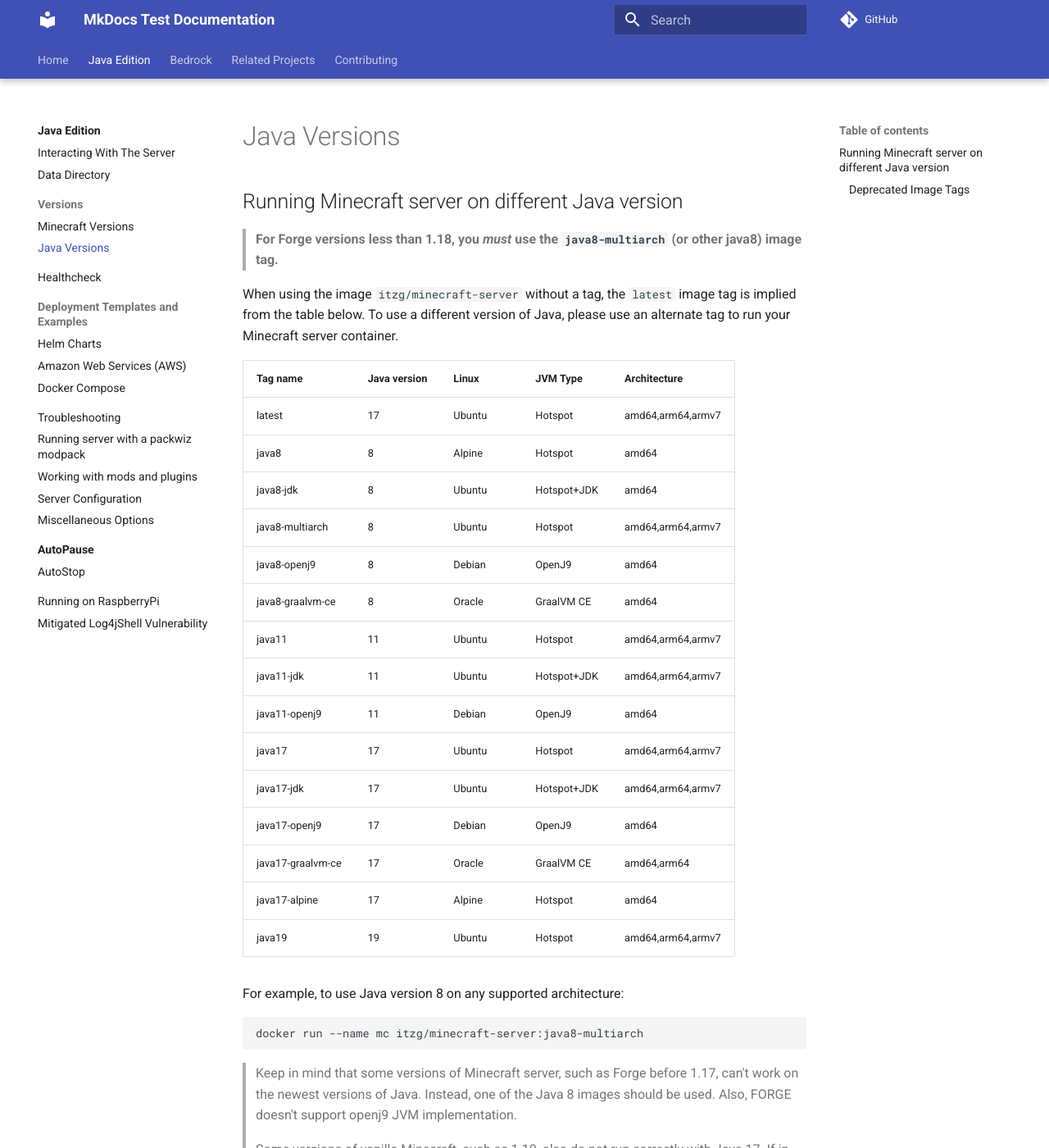
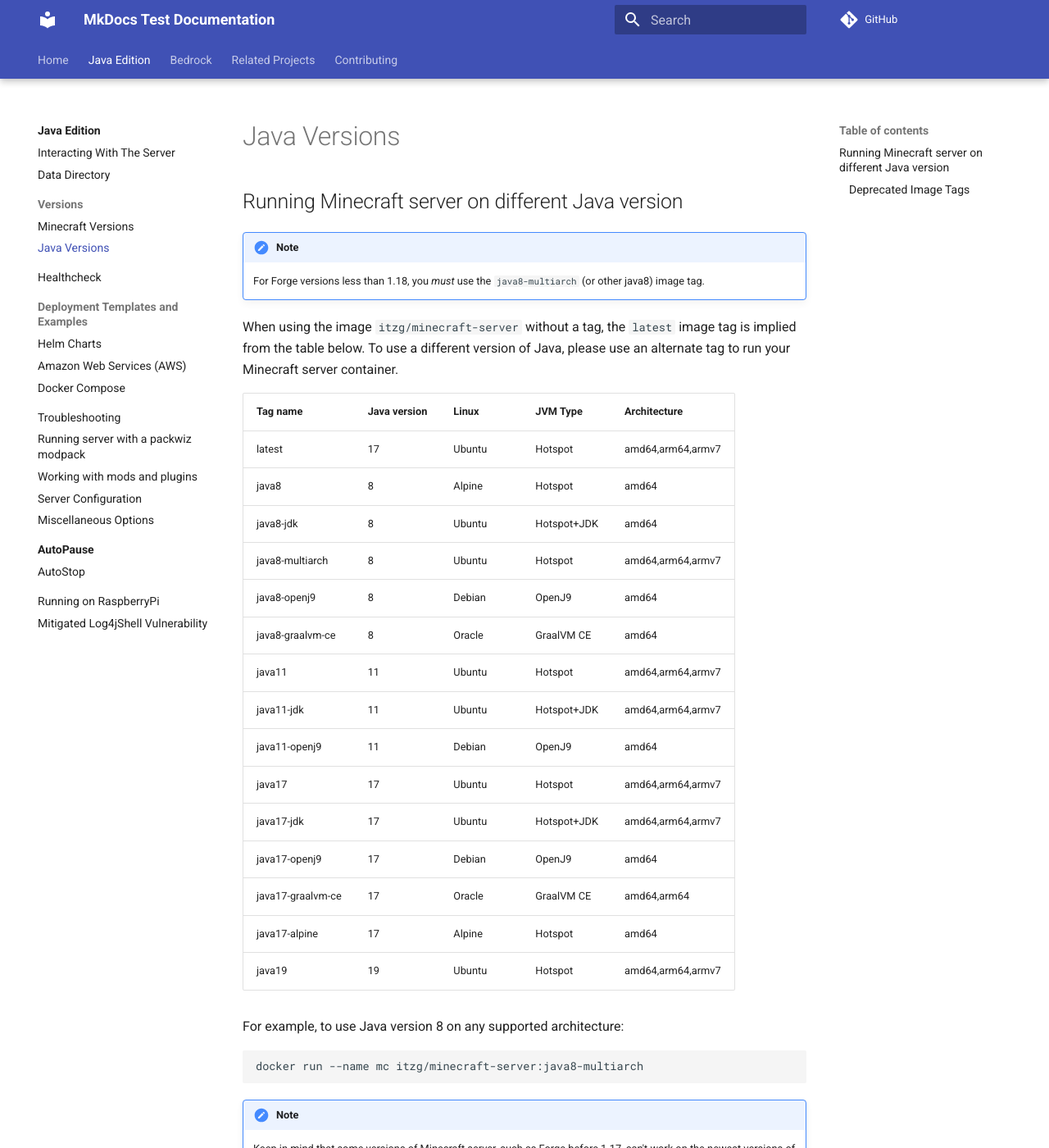
Before and after one commit to camalot/mkdocs-test, an MkDocs documentation site: the page built from docs/java/versions/java.md, in a window 1280 px wide and 1400 px high. Shown: the whole window at 82% size. Built offline with MkDocs 1.6.1 and Material for MkDocs 9.7.7, drawn with Linux system fonts in a browser that asks for light colours; comment, search, counter and statistics services are not loaded.

Commit message:
added admonitions

```diff
--- a/docs/java/java-versions.md
+++ b/docs/java/versions/java.md
@@ -1,6 +1,8 @@
 ## Running Minecraft server on different Java version
 
-> **For Forge versions less than 1.18, you _must_ use the `java8-multiarch` (or other java8) image tag.**
+!!! note
+
+    For Forge versions less than 1.18, you _must_ use the `java8-multiarch` (or other java8) image tag.
 
 When using the image `itzg/minecraft-server` without a tag, the `latest` image tag is implied from the table below. To use a different version of Java, please use an alternate tag to run your Minecraft server container.
 
@@ -26,9 +28,11 @@
 
     docker run --name mc itzg/minecraft-server:java8-multiarch
 
-> Keep in mind that some versions of Minecraft server, such as Forge before 1.17, can't work on the newest versions of Java. Instead, one of the Java 8 images should be used. Also, FORGE doesn't support openj9 JVM implementation.
->
-> Some versions of vanilla Minecraft, such as 1.10, also do not run correctly with Java 17. If in doubt, use `java8-multiarch` for any version less than 1.17.
+!!! note
+
+    Keep in mind that some versions of Minecraft server, such as Forge before 1.17, can't work on the newest versions of Java. Instead, one of the Java 8 images should be used. Also, FORGE doesn't support openj9 JVM implementation.
+
+    Some versions of vanilla Minecraft, such as 1.10, also do not run correctly with Java 17. If in doubt, use `java8-multiarch` for any version less than 1.17.
 
 ### Deprecated Image Tags
 
--- a/mkdocs.yml
+++ b/mkdocs.yml
@@ -33,8 +33,8 @@
     - "Interacting With The Server": "java/rcon.md"
     - "Data Directory": "java/data-directory.md"
     - "Versions":
-      - "Minecraft Versions": "java/minecraft-versions.md"
-      - "Java Versions": "java/java-versions.md"
+      - "Minecraft Versions": "java/versions/minecraft.md"
+      - "Java Versions": "java/versions/java.md"
     - "Healthcheck": "java/healthcheck.md"
     - "Deployment Templates and Examples":
       - "Helm Charts": "java/deployment/helmcharts.md"
```
Also changed, not shown: docs/java/versions/minecraft.md (renamed from docs/java/minecraft-versions.md, +5 -2 lines).
